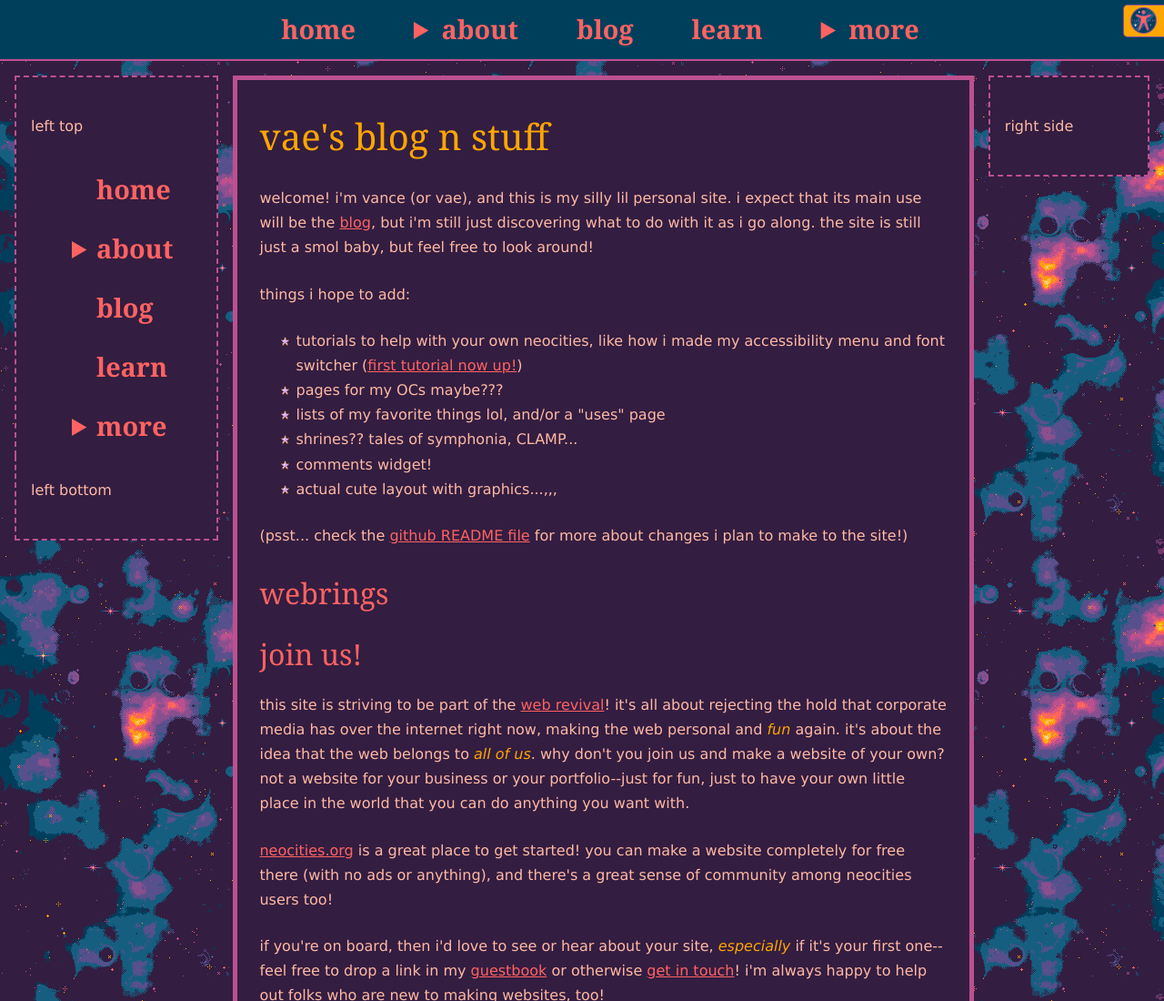
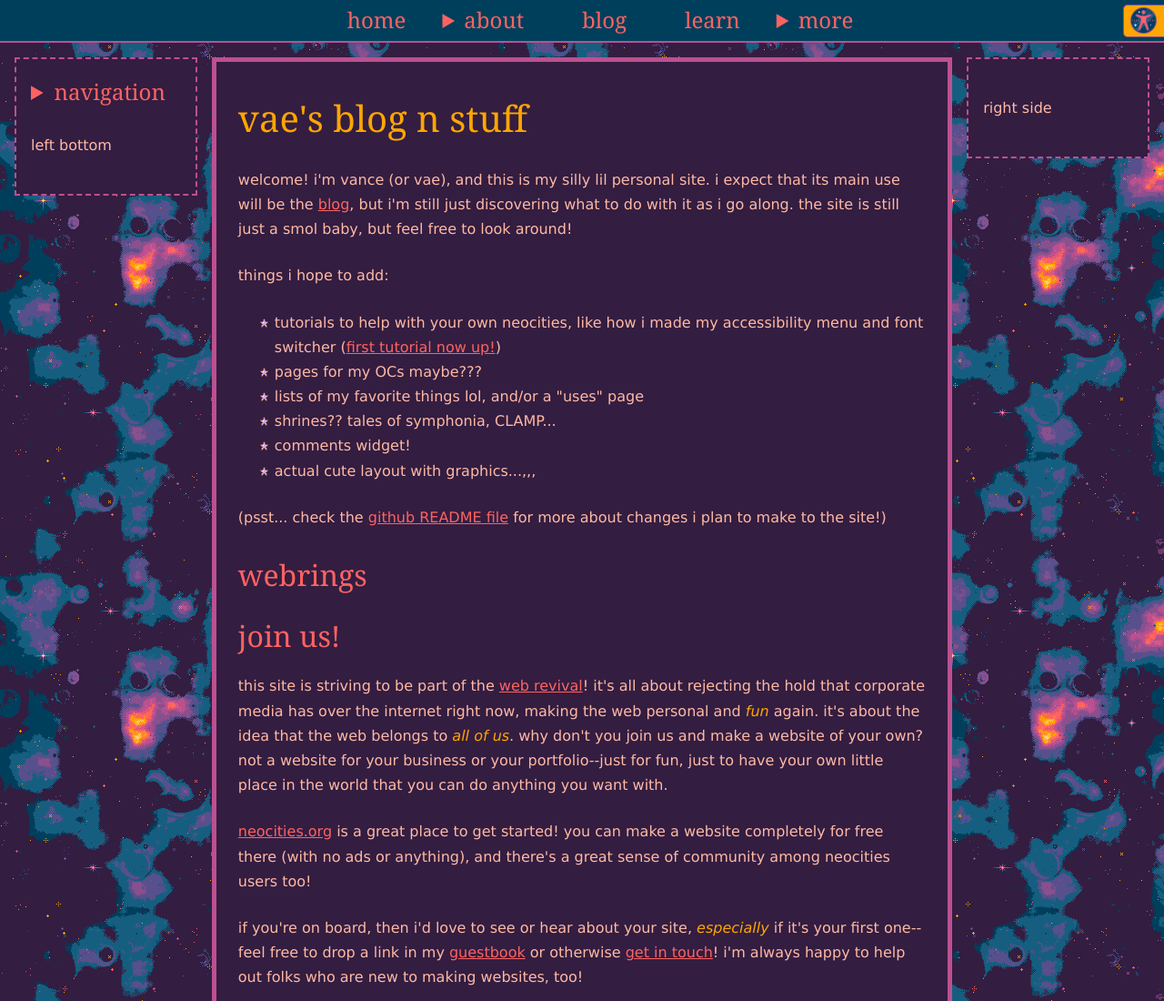
Before and after one commit to caesiumtea/entropically-nc, an Astro site: page /home in a window 1280 px wide. Shown: the top 1100 px of the page at 91% size. Built offline with nearby package versions, Linux system fonts and the light colour scheme; Astro itself is replaced by a stand-in of ours; a script that the page names is missing; a web font is replaced by a local one.

Commit message:
style nav

```diff
--- a/src/layouts/BaseLayout.astro
+++ b/src/layouts/BaseLayout.astro
@@ -17,9 +17,8 @@
         <div id="page-container">
             <Header />
             <aside id="left-top-col">
-                <p>left top</p>
                 <slot name="left-top" />
-            </aside>}
+            </aside>
             <aside id="left-bottom-col">
                 <p>left bottom</p>
                 <slot name="left-bottom" />
--- a/src/pages/home.astro
+++ b/src/pages/home.astro
@@ -7,7 +7,10 @@
 ---
 <BaseLayout pageTitle={pageTitle}>
     <nav class="nav-sidebar" slot="left-top">
-        <Navigation />
+        <details>
+            <summary class="nav-sidebar-header">navigation</summary>
+            <Navigation />
+        </details>
     </nav>
     <section>
         <p>
--- a/src/styles/global.css
+++ b/src/styles/global.css
@@ -422,10 +422,11 @@
 
 .nav-links {
     color: var(--color-text-second);
-    font-size: 180%;
-    font-weight: 600;
+    font-size: 150%;
+    font-weight: 500;
     font-family: var(--font-accent);
     list-style: none;
+    line-height: 1.2;
 }
 
 .nav-links > li {
@@ -438,8 +439,27 @@
 
 .nav-links ul {
     list-style: none;
+    font-weight: 400;
+    font-size: 80%;
+    padding: 0;
+}
+
+.nav-links summary {
+    width: fit-content;
+    list-style-position: outside;
+}
+
+.nav-links details {
+    display: inline-block;
+    text-align: start;
+}
+
+/* sidebar */
+.nav-sidebar-header {
+    color: var(--color-text-second);
+    font-size: 150%;
     font-weight: 500;
-    font-size: 80%;
+    font-family: var(--font-accent);
 }
 
 /* navbar (desktop) */
@@ -825,8 +845,12 @@
         padding-top: 0;
     }
 
-    .nav-sidebar summary {
-        list-style-position: outside;
+    .nav-sidebar ul {
+        padding: 0;
+    }
+
+    .nav-sidebar-header {
+        list-style-position: inside;
     }
 }
 
```
